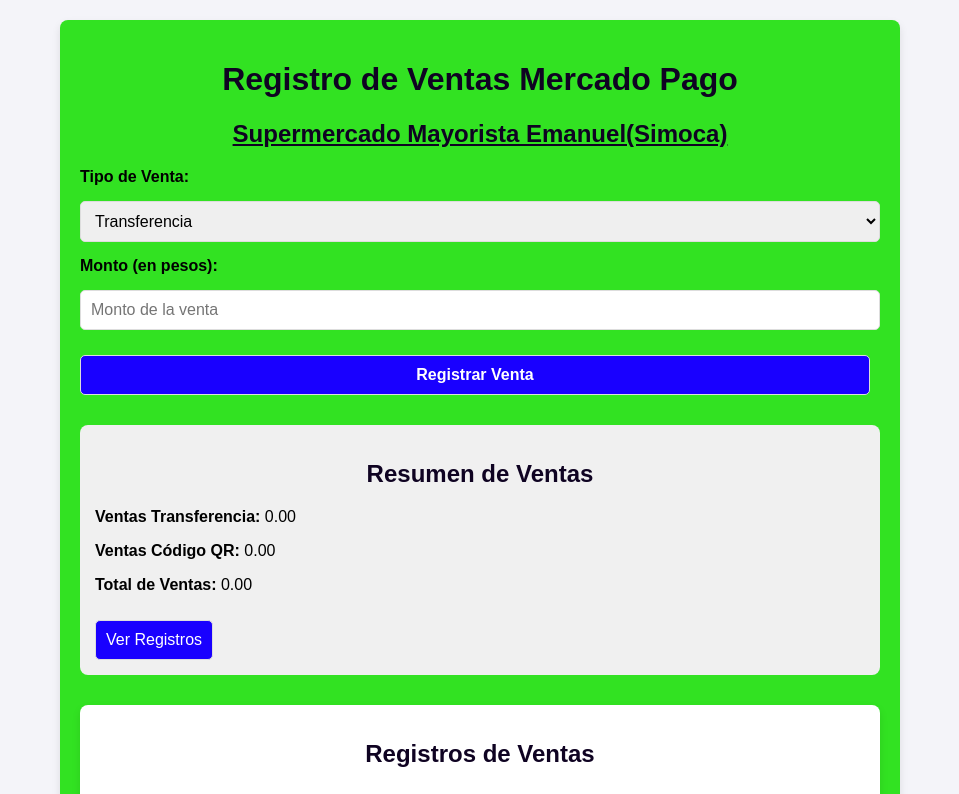
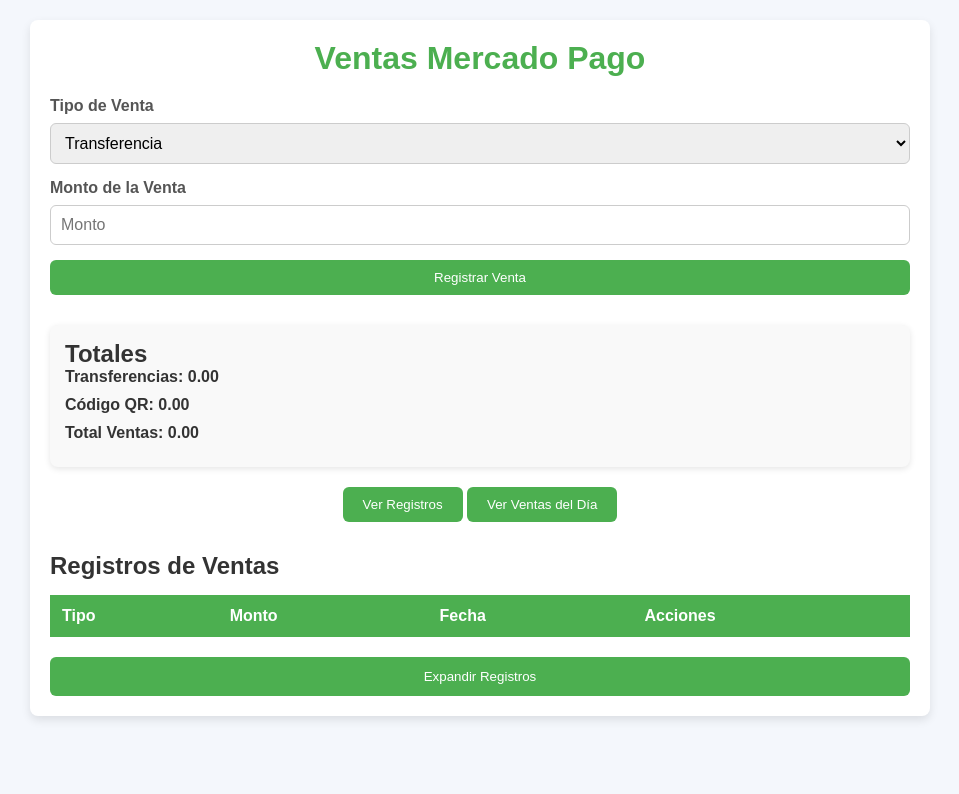
Before and after one commit to daniel1234749/mercado-pago, a plain HTML site: page index.html in a window 1280 px wide. Both pictures are taken after a click on the button "Ver Registros". Shown: the top 794 px of the page, without its empty margins (160-1119 px from the left). Drawn offline with Linux system fonts and the light colour scheme.

Commit message:
Agregado diseño moderno y funcionalidad adicional

```diff
--- a/app.js
+++ b/app.js
@@ -8,12 +8,8 @@
     const listaRegistros = document.getElementById('listaRegistros');
     const verRegistrosBtn = document.getElementById('verRegistros');
     const registrosDiv = document.getElementById('registros');
-    const imprimirBtn = document.getElementById('imprimirBtn');
-    const exportarBtn = document.getElementById('exportarBtn');
     const verPorDiaBtn = document.getElementById('verPorDiaBtn');
-    const indiceEdicion = document.createElement('input');
-    indiceEdicion.style.display = 'none';
-    document.body.appendChild(indiceEdicion);
+    const toggleButton = document.getElementById('toggleButton');
 
     // Cargar registros del localStorage al cargar la página
     cargarRegistros();
@@ -92,15 +88,15 @@
 
         ventas = filtroFecha ? ventas.filter(venta => venta.fechaDia === filtroFecha) : ventas;
 
-        ventas.forEach((venta, index) => {
+        ventas.forEach((venta) => {
             const row = document.createElement('tr');
             row.innerHTML = `
                 <td>${venta.tipo}</td>
                 <td>$${venta.monto.toFixed(2)}</td>
                 <td>${venta.fecha}</td>
                 <td>
-                    <button class="editar" onclick="editarRegistro(${index})">Editar</button>
-                    <button class="eliminar" onclick="eliminarRegistro(${index})">Eliminar</button>
+                    <button class="editar" onclick="editarRegistro(${venta})">Editar</button>
+                    <button class="eliminar" onclick="eliminarRegistro(${venta})">Eliminar</button>
                 </td>
             `;
             listaRegistros.appendChild(row);
@@ -111,79 +107,35 @@
     window.editarRegistro = function(index) {
         let ventas = JSON.parse(localStorage.getItem('ventas')) || [];
         const venta = ventas[index];
-
         tipoVenta.value = venta.tipo;
         montoInput.value = venta.monto;
-
         // Guardar el índice de edición en un campo oculto
-        indiceEdicion.value = index;
-    }
+    };
 
     // Función para eliminar un registro
     window.eliminarRegistro = function(index) {
         let ventas = JSON.parse(localStorage.getItem('ventas')) || [];
         ventas.splice(index, 1);
-
-        // Guardar los registros actualizados en localStorage
         localStorage.setItem('ventas', JSON.stringify(ventas));
-
-        // Actualizar los totales y la lista
         actualizarTotales(ventas);
         mostrarRegistros();
     }
 
-    // Función para imprimir los registros
-    imprimirBtn.addEventListener('click', () => {
-        const tablaHtml = tablaRegistros.outerHTML;
-        const ventana = window.open('', '', 'width=800,height=600');
-        ventana.document.write('<html><head><title>Registros de Ventas</title></head><body>');
-        ventana.document.write(tablaHtml);
-        ventana.document.write('</body></html>');
-        ventana.document.close();
-        ventana.print();
+    // Función para contraer y expandir la tabla
+    toggleButton.addEventListener('click', () => {
+        if (listaRegistros.style.display === 'none') {
+            listaRegistros.style.display = 'table-row-group';
+            toggleButton.textContent = 'Contraer Registros';
+        } else {
+            listaRegistros.style.display = 'none';
+            toggleButton.textContent = 'Expandir Registros';
+        }
     });
 
-    // Función para exportar los registros a CSV
-    exportarBtn.addEventListener('click', () => {
-        const ventas = JSON.parse(localStorage.getItem('ventas')) || [];
-        const csv = ventas.map(venta => `${venta.tipo},${venta.monto.toFixed(2)},${venta.fecha}`).join('\n');
-        const csvBlob = new Blob([csv], { type: 'text/csv' });
-        const link = document.createElement('a');
-        link.href = URL.createObjectURL(csvBlob);
-        link.download = 'registros_ventas.csv';
-        link.click();
-    });
-
-    // Cargar los registros iniciales al cargar la página
+    // Cargar los registros iniciales
     function cargarRegistros() {
         let ventas = JSON.parse(localStorage.getItem('ventas')) || [];
         actualizarTotales(ventas);
         mostrarRegistros();
     }
-
-    // Mover al siguiente campo cuando se presiona ENTER
-    document.addEventListener('keydown', (e) => {
-        if (e.key === 'Enter') {
-            if (document.activeElement === montoInput) {
-                tipoVenta.focus();
-            }
-        }
-    });
 });
-// Obtener el botón y la tabla de registros
-const toggleButton = document.getElementById('toggleButton');
-const tablaRegistros = document.getElementById('tablaRegistros');
-
-// Función para contraer y expandir la tabla
-toggleButton.addEventListener('click', () => {
-    // Comprobamos el estado actual de la tabla
-    if (tablaRegistros.style.display === 'none') {
-        // Si la tabla está oculta, la mostramos y cambiamos el texto del botón
-        tablaRegistros.style.display = 'table';  // Mostrar la tabla
-        toggleButton.textContent = 'Contraer Registros';  // Cambiar texto del botón
-    } else {
-        // Si la tabla está visible, la ocultamos y cambiamos el texto del botón
-        tablaRegistros.style.display = 'none';  // Ocultar la tabla
-        toggleButton.textContent = 'Expandir Registros';  // Cambiar texto del botón
-    }
-});
--- a/index.html
+++ b/index.html
@@ -8,38 +8,46 @@
 </head>
 <body>
     <div class="container">
-        <h1>Registro de Ventas Mercado Pago</h1>
-        <h2><u>Supermercado Mayorista Emanuel(Simoca)</u></h2>
-        <form id="ventaForm">
-            <label for="tipoVenta"><strong>Tipo de Venta:</strong></label>
-            <select id="tipoVenta" required>
-                <option value="transferencia">Transferencia</option>
-                <option value="codigoQR">Código QR</option>
-            </select>
+        <header class="header">
+            <h1>Ventas Mercado Pago</h1>
+        </header>
 
-            <label for="monto"><strong>Monto (en pesos):</strong></label>
-            <input type="number" id="monto" required placeholder="Monto de la venta" step="0.01">
+        <div class="form-container">
+            <form id="ventaForm">
+                <label for="tipoVenta">Tipo de Venta</label>
+                <select id="tipoVenta">
+                    <option value="transferencia">Transferencia</option>
+                    <option value="codigoQR">Código QR</option>
+                </select>
 
-            <button type="submit"><strong> Registrar Venta</strong></button>
-        </form>
+                <label for="monto">Monto de la Venta</label>
+                <input type="number" id="monto" placeholder="Monto" required>
 
-        <div id="resumen">
-            <h2>Resumen de Ventas</h2>
-            <p><strong>Ventas Transferencia: </strong><span id="totalTransferencias">0</span></p>
-            <p><strong>Ventas Código QR: </strong><span id="totalCodigoQR">0</span></p>
-            <p><strong>Total de Ventas: </strong><span id="totalVentas">0</span></p>
-            <button id="verRegistros">Ver Registros</button>
+                <button type="submit" class="btn">Registrar Venta</button>
+            </form>
         </div>
 
-        <div id="registros" class="registros">
+        <div class="totales">
+            <h2>Totales</h2>
+            <div>
+                <span>Transferencias: </span><span id="totalTransferencias">0</span>
+            </div>
+            <div>
+                <span>Código QR: </span><span id="totalCodigoQR">0</span>
+            </div>
+            <div>
+                <span>Total Ventas: </span><span id="totalVentas">0</span>
+            </div>
+        </div>
+
+        <div class="acciones">
+            <button id="verRegistros" class="btn">Ver Registros</button>
+            <button id="verPorDiaBtn" class="btn">Ver Ventas del Día</button>
+        </div>
+
+        <div id="registros" class="registros-container">
             <h2>Registros de Ventas</h2>
-
-            <button id="imprimirBtn">Imprimir</button>
-            <button id="exportarBtn">Exportar a CSV</button>
-
-            <button id="verPorDiaBtn">Ver Registros de Hoy</button>
-
-            <table id="tablaRegistros" class="tabla-registros">
+            <table id="tablaRegistros">
                 <thead>
                     <tr>
                         <th>Tipo</th>
@@ -50,9 +58,10 @@
                 </thead>
                 <tbody id="listaRegistros"></tbody>
             </table>
+            <button id="toggleButton" class="btn">Expandir Registros</button>
         </div>
     </div>
-    <p><strong>User.name:Daniel Ferreyra</strong></p>
+
     <script src="app.js"></script>
 </body>
 </html>
--- a/styles.css
+++ b/styles.css
@@ -1,101 +1,128 @@
+/* Reset some basic styles */
+* {
+    margin: 0;
+    padding: 0;
+    box-sizing: border-box;
+}
+
 body {
-    font-family: Arial, sans-serif;
-    background-color: #f4f4f9;
-    margin: 0;
+    font-family: 'Arial', sans-serif;
+    background-color: #f4f7fc;
+    color: #333;
     padding: 20px;
 }
 
 .container {
-    max-width: 800px;
+    max-width: 900px;
     margin: 0 auto;
-    background-color: rgb(50, 226, 34);
+    background: #fff;
     padding: 20px;
+    box-shadow: 0 4px 10px rgba(0, 0, 0, 0.1);
     border-radius: 8px;
-    box-shadow: 0 4px 8px rgba(0, 0, 0, 0.1);
 }
 
-h1, h2 {
+.header h1 {
     text-align: center;
-    color: #0f0322;
+    font-size: 2rem;
+    color: #4CAF50;
+    margin-bottom: 20px;
+}
+
+.form-container {
+    margin-bottom: 30px;
 }
 
 form {
     display: flex;
     flex-direction: column;
-    gap: 15px;
 }
 
-input, select, button {
+label {
+    margin-bottom: 8px;
+    font-weight: bold;
+    color: #555;
+}
+
+input, select {
     padding: 10px;
-    border: 1px solid #ddd;
-    border-radius: 5px;
+    margin-bottom: 15px;
+    border-radius: 6px;
+    border: 1px solid #ccc;
     font-size: 1rem;
 }
 
-button {
-    background-color: #051e38;
+button.btn {
+    padding: 10px 20px;
+    background-color: #4CAF50;
     color: white;
+    border: none;
+    border-radius: 6px;
     cursor: pointer;
+    transition: background-color 0.3s ease;
 }
 
-button:hover {
-    background-color: #0056b3;
+button.btn:hover {
+    background-color: #45a049;
 }
 
-#resumen {
-    margin-top: 30px;
+.totales {
+    background-color: #f9f9f9;
     padding: 15px;
-    background-color: #f0f0f0;
+    margin-bottom: 20px;
     border-radius: 8px;
+    box-shadow: 0 2px 6px rgba(0, 0, 0, 0.1);
 }
 
-.registros {
+.totales div {
+    margin-bottom: 10px;
+}
+
+.totales span {
+    font-weight: bold;
+}
+
+.acciones {
+    text-align: center;
+    margin-bottom: 20px;
+}
+
+.registros-container {
     display: none;
     margin-top: 30px;
-    padding: 15px;
-    background-color: #fff;
-    border-radius: 8px;
-    box-shadow: 0 4px 8px rgba(0, 0, 0, 0.1);
 }
 
-.table-registros {
+table {
     width: 100%;
     border-collapse: collapse;
+    margin-top: 15px;
+}
+
+th, td {
+    padding: 12px;
+    text-align: left;
+}
+
+th {
+    background-color: #4CAF50;
+    color: white;
+}
+
+tr:nth-child(even) {
+    background-color: #f2f2f2;
+}
+
+button#toggleButton {
+    display: block;
+    width: 100%;
+    padding: 12px;
+    background-color: #4CAF50;
+    color: white;
+    border: none;
+    border-radius: 6px;
+    cursor: pointer;
     margin-top: 20px;
 }
 
-.table-registros th, .table-registros td {
-    padding: 10px;
-    text-align: center;
-    border: 1px solid #ddd;
+button#toggleButton:hover {
+    background-color: #45a049;
 }
-
-button {
-    margin-top: 10px;
-    margin-right: 10px;
-    background-color: #1900ff;
-    color: white;
-}
-
-button:hover {
-    background-color: #0056b3;
-}
-
-button.editar {
-    background-color: #28a745;
-}
-
-button.editar:hover {
-    background-color: #218838;
-}
-
-button.eliminar {
-    background-color: #dc3545;
-}
-
-button.eliminar:hover {
-    background-color: #c82333;
-}
-#tablaRegistros {
-    display: table;  /* Aseguramos que la tabla sea visible al inicio */
-}
```
